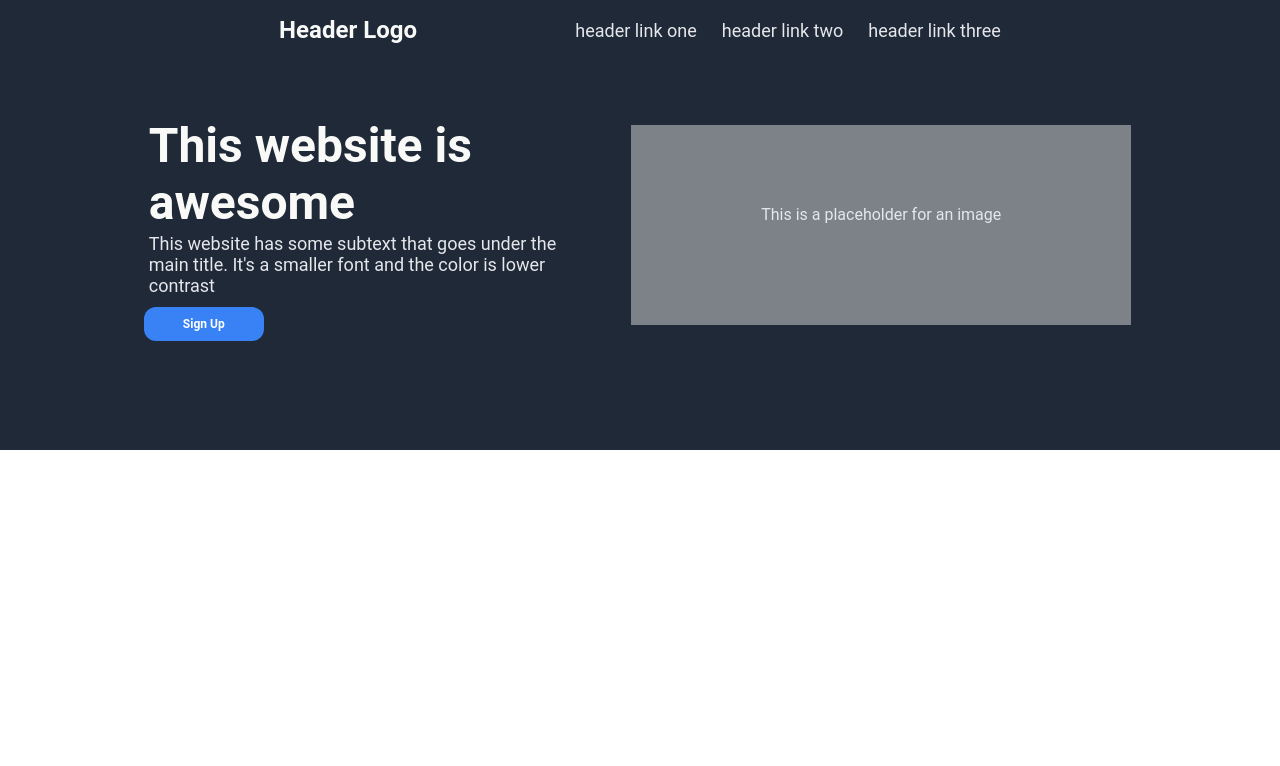
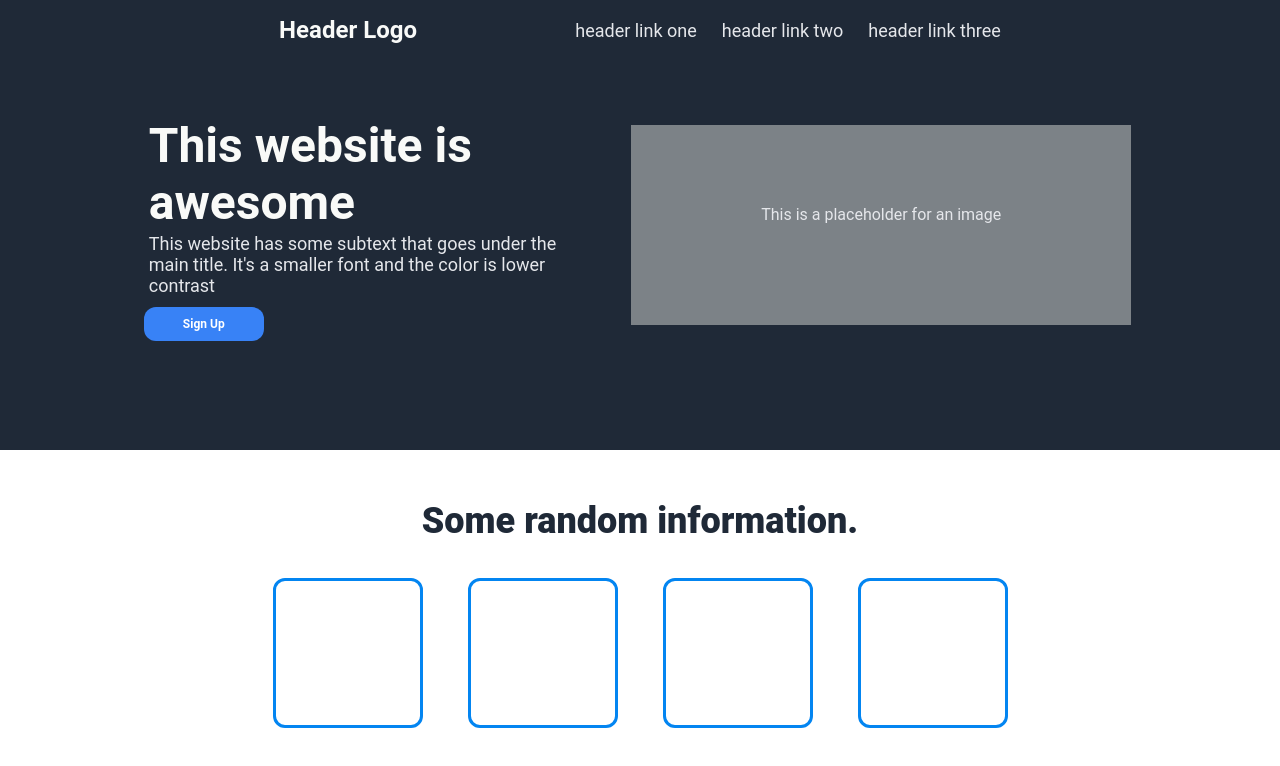
Before and after one commit to TroyInCode/Landing-Page, a plain HTML site: page index.html in a window 1280 px wide. Drawn offline with Linux system fonts and the light colour scheme; a script that the page names is missing.

Commit message:
Created Div Squares

```diff
--- a/index.html
+++ b/index.html
@@ -29,5 +29,14 @@
           <div class="placeholder">This is a placeholder for an image</div>
     </div> <!--Closes herosection div-->
     <!--Top Page Intro Section Blue-->
+    <!--Middle Section & Quote-->
+    <br>
+    <p class="random">Some random information.</p>
+    <div class="foursquares">
+      <div class="bluebox"></div>
+      <div class="bluebox"></div>
+      <div class="bluebox"></div>
+      <div class="bluebox"></div>
+    </div>
 </body>
 </html>
--- a/style.css
+++ b/style.css
@@ -93,3 +93,28 @@ div.herosection {
 .introtext {
     display: block;
 }
+
+/* Middle Section */
+
+.random {
+    text-align: center;
+    font-size: 36px;
+    font-weight: 900;
+    color: #1f2937;
+    margin-top: 150px;
+}
+
+.foursquares {
+    display: flex;
+    justify-content: center;
+    gap: 45px;
+
+}
+
+.bluebox {
+    width: 150px;
+    height: 150px;
+    border: 3px solid #0385f1;
+    border-radius: 12px;
+
+}
```
